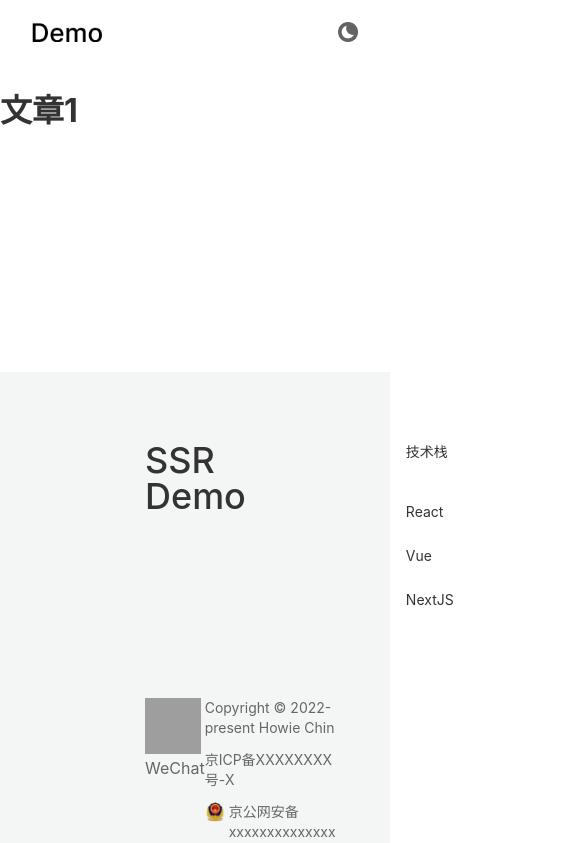
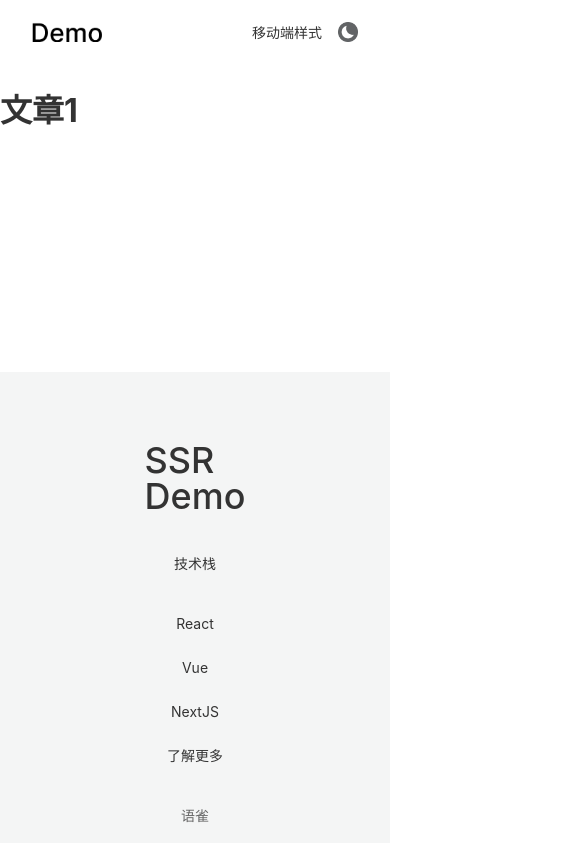
Before and after one commit to whale2002/next, a Next.js app: page /article/1 in a window 390 px wide. Shown: the top 843 px of the page, 585 px wide, since content can reach past the window. Built offline with nearby package versions, Linux system fonts and the light colour scheme; grey boxes are pictures that could not be loaded.

Commit message:
style: 响应式

```diff
--- a/components/Footer/styles.module.scss
+++ b/components/Footer/styles.module.scss
@@ -1,5 +1,6 @@
 .footer {
-  padding: 70px 145px;
+  font-size: 16px;
+  padding: 4.375rem 9.0625rem;
   background-color: var(--footer-background-color);
   .topArea {
     display: flex;
@@ -7,8 +8,8 @@
 
     .footerTitle {
       font-weight: 500;
-      font-size: 36px;
-      line-height: 36px;
+      font-size: 2.25rem;
+      line-height: 2.25rem;
       color: var(--primary-color);
       margin: 0;
     }
@@ -18,32 +19,32 @@
       .linkArea {
         display: flex;
         flex-direction: column;
-        margin-left: 160px;
+        margin-left: 10rem;
         .title {
           font-weight: 500;
-          font-size: 14px;
-          line-height: 20px;
+          font-size: .875rem;
+          line-height: 1.25rem;
           color: var(--primary-color);
-          margin-bottom: 40px;
+          margin-bottom: 2.5rem;
         }
 
         .links {
           display: flex;
           flex-direction: column;
           font-weight: 400;
-          font-size: 14px;
-          line-height: 20px;
+          font-size: .875rem;
+          line-height: 1.25rem;
 
           .link {
             color: var(--primary-color);
             cursor: pointer;
-            margin-bottom: 24px;
+            margin-bottom: 1.5rem;
           }
 
           .disabled {
             color: var(--secondary-color);
             cursor: not-allowed;
-            margin-bottom: 24px;
+            margin-bottom: 1.5rem;
           }
         }
       }
@@ -66,20 +67,73 @@
       flex-direction: column;
       align-items: flex-end;
       font-weight: 400;
-      font-size: 14px;
-      line-height: 20px;
+      font-size: .875rem;
+      line-height: 1.25rem;
 
       span {
-        margin-bottom: 12px;
+        margin-bottom: .75rem;
       }
 
       .publicLogo {
         display: flex;
 
         .logo {
-          margin-right: 4px;
+          margin-right: .25rem;
         }
       }
     }
   }
 }
+
+@media screen and (min-width: 48.6875rem) and (max-width: 54.125rem) {
+  .footer {
+    .topArea {
+      .footerTitle {
+        margin-bottom: 1.25rem;
+      }
+    }
+  }
+}
+
+@media screen and (max-width: 48.6875rem) {
+  .footer {
+    .topArea {
+      display: flex;
+      flex-direction: column;
+      align-items: center;
+      .footerTitle {
+        margin-bottom: 2.5rem;
+      }
+      .linkListArea {
+        display: flex;
+        flex-direction: column;
+        text-align: center;
+        .linkArea {
+          margin-left: 0;
+        }
+      }
+    }
+
+    .bottomArea {
+      display: flex;
+      flex-direction: column;
+      align-items: center;
+
+      .codeArea {
+        display: flex;
+        flex-direction: column;
+        align-items: center;
+
+        .text {
+          text-align: center;
+          margin: 20px 0;
+        }
+      }
+
+      .numArea {
+        align-items: center;
+        text-align: center;
+      }
+    }
+  }
+}
--- a/components/Navbar/index.tsx
+++ b/components/Navbar/index.tsx
@@ -1,18 +1,30 @@
 import { FC, useContext } from "react";
 import styles from "./styles.module.scss";
-import { Themes } from '@/constants'
+import { Themes, Environment } from '@/constants'
 import { ThemeContext } from "@/stores/theme"
+import { UserAgentContext } from "@/stores/userAgent"
 
 export interface INavBarProps {}
 
 export const NavBar: FC<INavBarProps> = ({}) => {
   const { setTheme } = useContext(ThemeContext)
+  const { userAgent } = useContext(UserAgentContext)
 
   return (
     <div className={styles.navBar}>
       <a href="/">
         <div className={styles.logoIcon}></div>
       </a>
+      <div className={styles.themeArea}>
+        {userAgent === Environment.pc && (
+          <span className={styles.text}>PC端样式</span>
+        )}
+        {userAgent === Environment.ipad && (
+          <span className={styles.text}>Pad端样式</span>
+        )}
+        {userAgent === Environment.mobile && (
+          <span className={styles.text}>移动端样式</span>
+        )}
         <div
           className={styles.themeIcon}
           onClick={(): void => {
@@ -24,5 +36,6 @@ export const NavBar: FC<INavBarProps> = ({}) => {
           }}
         ></div>
       </div>
+    </div>
   );
 };
--- a/components/Navbar/styles.module.scss
+++ b/components/Navbar/styles.module.scss
@@ -12,7 +12,6 @@
   padding: 1.25rem 2rem;
   z-index: 100;
   box-sizing: border-box;
-}
 
   .logoIcon {
     width: 4.375rem;
@@ -20,6 +19,21 @@
     background-image: var(--navbar-icon);
     background-size: 4.375rem 1.25rem;
     background-repeat: no-repeat;
+  }
+
+  .themeArea {
+    display: flex;
+    align-items: center;
+    color: var(--primary-color);
+    font-size: 0.875rem;
+
+    .popupText {
+      margin-right: 1rem;
+      cursor: pointer;
+    }
+
+    .text {
+      margin-right: 1rem;
     }
 
     .themeIcon {
@@ -30,3 +44,5 @@
       background-repeat: no-repeat;
       cursor: pointer;
     }
+  }
+}
--- a/pages/_app.tsx
+++ b/pages/_app.tsx
@@ -1,13 +1,20 @@
 import type { AppContext, AppProps } from "next/app";
 import App from "next/app";
+import Head from "next/head";
 import { Layout, ILayoutProps } from "@/components/Layout";
-import Head from "next/head";
 import { ThemeContextProvider } from '@/stores/theme'
+import { UserAgentProvider } from "@/stores/userAgent";
+import { getLayoutData } from '@/network'
+import { getIsMobile } from "@/utils";
 import "../styles/global.scss";
-import { getLayoutData } from '@/network'
 
-const MyApp = (data: AppProps & ILayoutProps) => {
-  const { Component, pageProps, navbarData, footerData } = data;
+interface IDeviceProps {
+  isMobile: boolean
+  sSupportWebp: boolean
+}
+
+const MyApp = (data: AppProps & ILayoutProps & IDeviceProps ) => {
+  const { Component, pageProps, navbarData, footerData, isMobile } = data;
 
   return (
     <div>
@@ -15,14 +22,18 @@ const MyApp = (data: AppProps & ILayoutProps) => {
         <title>Nextjs Demo</title>
         <meta
           name="description"
-          content="A Demo for 《深入浅出SSR官网开发指南》"
+          content={`A Demo for SSR 官网(${
+            isMobile ? "移动端" : "PC端"
+          })`}
         />
         <link rel="icon" href="/favicon.ico" />
       </Head>
       <ThemeContextProvider>
-        <Layout navbarData={navbarData} footerData={footerData}>
-          <Component {...pageProps} />
-        </Layout>
+        <UserAgentProvider>
+          <Layout navbarData={navbarData} footerData={footerData}>
+            <Component {...pageProps} />
+          </Layout>
+        </UserAgentProvider>
       </ThemeContextProvider>
 
     </div>
@@ -33,9 +44,12 @@ MyApp.getInitialProps = async (context: AppContext) => {
   const pageProps = await App.getInitialProps(context);
   const { data } = await getLayoutData()
 
+  console.log(getIsMobile(context))
+
   return {
     ...pageProps,
-    ...data
+    ...data,
+    isMobile: getIsMobile(context)
   };
 };
 
--- a/pages/index.tsx
+++ b/pages/index.tsx
@@ -19,7 +19,6 @@ const Home: NextPage<IProps> = ({ title, description, list }) => {
   const { theme } = useContext(ThemeContext)
 
   useEffect(() => {
-    console.log('change');
     mainRef.current?.classList.remove(styles.withAnimation)
     window.requestAnimationFrame(() => {
       mainRef.current?.classList.add(styles.withAnimation);
--- /dev/null
+++ b/stores/userAgent.tsx
@@ -0,0 +1,44 @@
+import { Environment } from "@/constants";
+import { createContext, useState, useEffect } from 'react';
+
+interface IUserAgentProps {
+  userAgent: Environment
+}
+
+interface IProps {
+  children: JSX.Element
+}
+
+export const UserAgentContext = createContext<IUserAgentProps>({} as IUserAgentProps)
+
+export const UserAgentProvider = ({children}: IProps): JSX.Element => {
+  const [userAgent, setUserAgent] = useState<Environment>(Environment.none)
+
+  useEffect(() => {
+    const checkUserAgent = (): void => {
+      const width = document.body.offsetWidth
+      if(width < 768) {
+        setUserAgent(Environment.mobile)
+      } else if(width >= 768 && width < 1200) {
+        setUserAgent(Environment.ipad)
+      } else if(width >= 1200) {
+        setUserAgent(Environment.pc)
+      } else {
+        setUserAgent(Environment.none)
+      }
+    }
+    checkUserAgent()
+
+    window.addEventListener('resize', checkUserAgent)
+
+    return ():void => {
+      window.removeEventListener('resize', checkUserAgent)
+    }
+  }, [typeof document !== 'undefined' && document.body.offsetWidth])
+
+  return (
+    <UserAgentContext.Provider value={{userAgent}}>
+      {children}
+    </UserAgentContext.Provider>
+  )
+}
--- a/styles/global.scss
+++ b/styles/global.scss
@@ -22,6 +22,7 @@ html[data-theme="light"] {
 
 html,
 body {
+  font-size: 16px;
   padding: 0;
   margin: 0;
   font-family: -apple-system, BlinkMacSystemFont, Segoe UI, Roboto, Oxygen,
--- /dev/null
+++ b/utils/index.tsx
@@ -0,0 +1,8 @@
+import { AppContext } from "next/app";
+
+export const getIsMobile = (context: AppContext) => {
+  const { headers = {} } = context.ctx.req || {};
+  return /mobile|android|iphone|ipad|phone/i.test(
+    (headers["user-agent"] || "").toLowerCase()
+  );
+};
```
Also changed, not shown: pages/index.module.scss (+19 -19 lines). Lines whose indentation alone changed are shown as unchanged.
